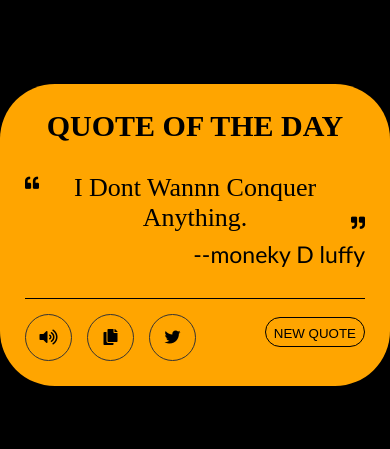
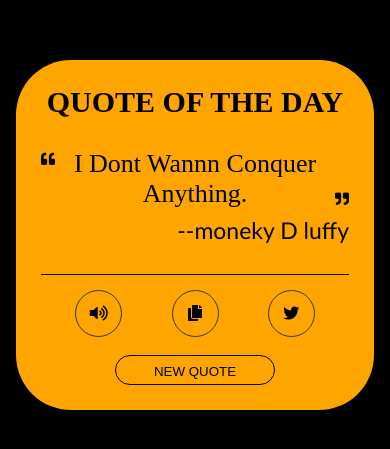
Before and after one commit to TeJasx16/Quote-Genertator, a plain HTML site: page index.html in a window 390 px wide. Shown: the part 103-552 px from the top of the page. Drawn offline with Linux system fonts and the light colour scheme.

Commit message:
fix some style in respon.

```diff
--- a/genque.css
+++ b/genque.css
@@ -5,7 +5,7 @@
     box-sizing: border-box;
 }
 
-@media only screen and (max-width:350px) {
+@media only screen and (max-width:450px) {
 
     .btns{
         flex-direction: column;
@@ -15,7 +15,10 @@
         justify-content: space-evenly;
 
     }
-
+    .btns button{
+        width: 10rem;
+        align-self: center;
+    }
 }
 
 
@@ -143,3 +146,11 @@ button .loading{
 
 
 }
+
+
+@media only  screen and (max-width:600px) {
+
+    .cont{
+            margin:  1rem;
+    }
+}
--- a/genque.js
+++ b/genque.js
@@ -11,6 +11,7 @@ function randqou() {
 
     fetch("https://api.quotable.io/random").then(res =>res.json()).then(result =>{
      //for random quotes
+     console.log(result);
 
    qutxt.innerText = result.content;
    quaut.innerText = result.author;
```
